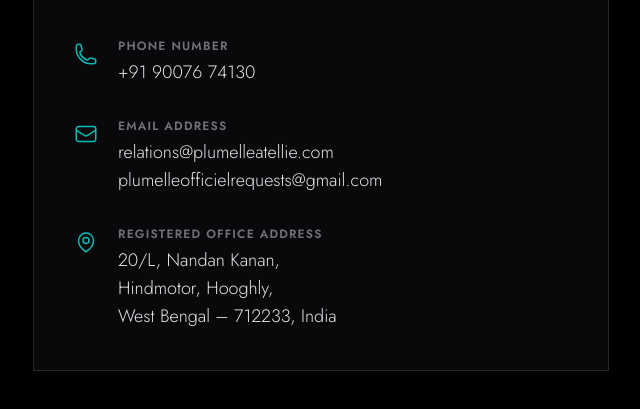
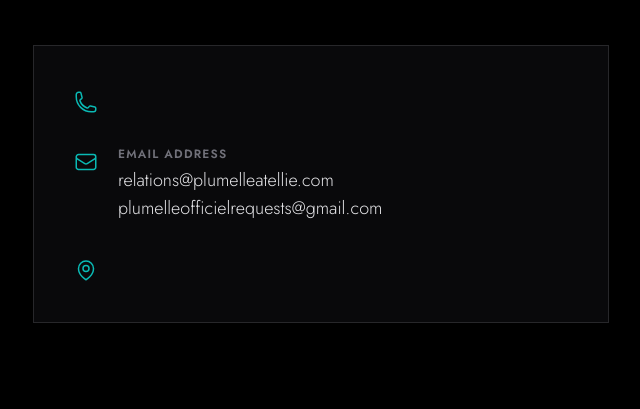
Before and after one commit to ririplummie/plumelle-linktree, a plain HTML site: page contact.html in a window 1280 px wide. Shown: the part 333-742 px from the top of the page, without its empty margins (319-959 px from the left). Drawn offline with nearby package versions, Linux system fonts and the light colour scheme; a web font is replaced by a local one.

Commit message:
removal of deets

```diff
--- a/contact.html
+++ b/contact.html
@@ -56,12 +56,7 @@
                             <path stroke-linecap="round" stroke-linejoin="round" d="M2.25 6.75c0 8.284 6.716 15 15 15h2.25a2.25 2.25 0 002.25-2.25v-1.372c0-.516-.351-.966-.852-1.091l-4.423-1.106c-.44-.11-.902.055-1.173.417l-.97 1.293c-.282.376-.769.542-1.21.38a12.035 12.035 0 01-7.143-7.143c-.162-.441.004-.928.38-1.21l1.293-.97c.363-.271.527-.734.417-1.173L6.963 3.102a1.125 1.125 0 00-1.091-.852H4.5A2.25 2.25 0 002.25 4.5v2.25z"></path>
                         </svg>
                     </div>
-                    <div>
-                        <h2 class="text-xs uppercase tracking-widest text-zinc-500 font-semibold mb-1">Phone Number</h2>
-                        <a href="tel:9007674130" class="text-zinc-200 text-base md:text-lg hover:text-tiffany transition-colors font-light">
-                            +91 90076 74130
-                        </a>
-                    </div>
+
                 </div>
 
                 <!-- Email -->
@@ -87,14 +82,7 @@
                             <path stroke-linecap="round" stroke-linejoin="round" d="M19.5 10.5c0 7.142-7.5 11.25-7.5 11.25S4.5 17.642 4.5 10.5a7.5 7.5 0 1115 0z"></path>
                         </svg>
                     </div>
-                    <div>
-                        <h2 class="text-xs uppercase tracking-widest text-zinc-500 font-semibold mb-1">Registered Office Address</h2>
-                        <p class="text-zinc-200 text-base md:text-lg font-light leading-relaxed">
-                            20/L, Nandan Kanan,<br>
-                            Hindmotor, Hooghly,<br>
-                            West Bengal – 712233, India
-                        </p>
-                    </div>
+
                 </div>
 
             </div>
```
Also changed, not shown: index.html (+4 -4 lines).
